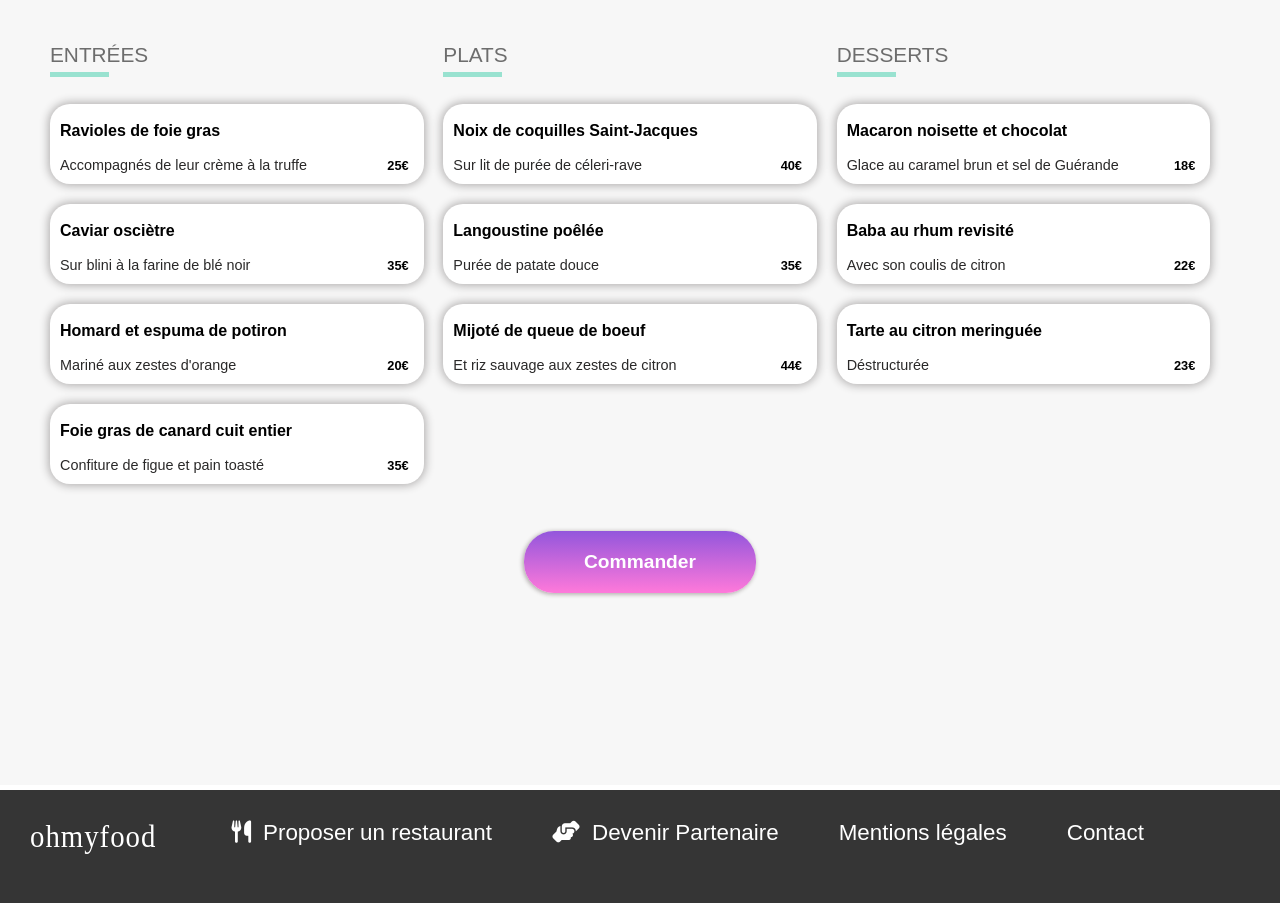
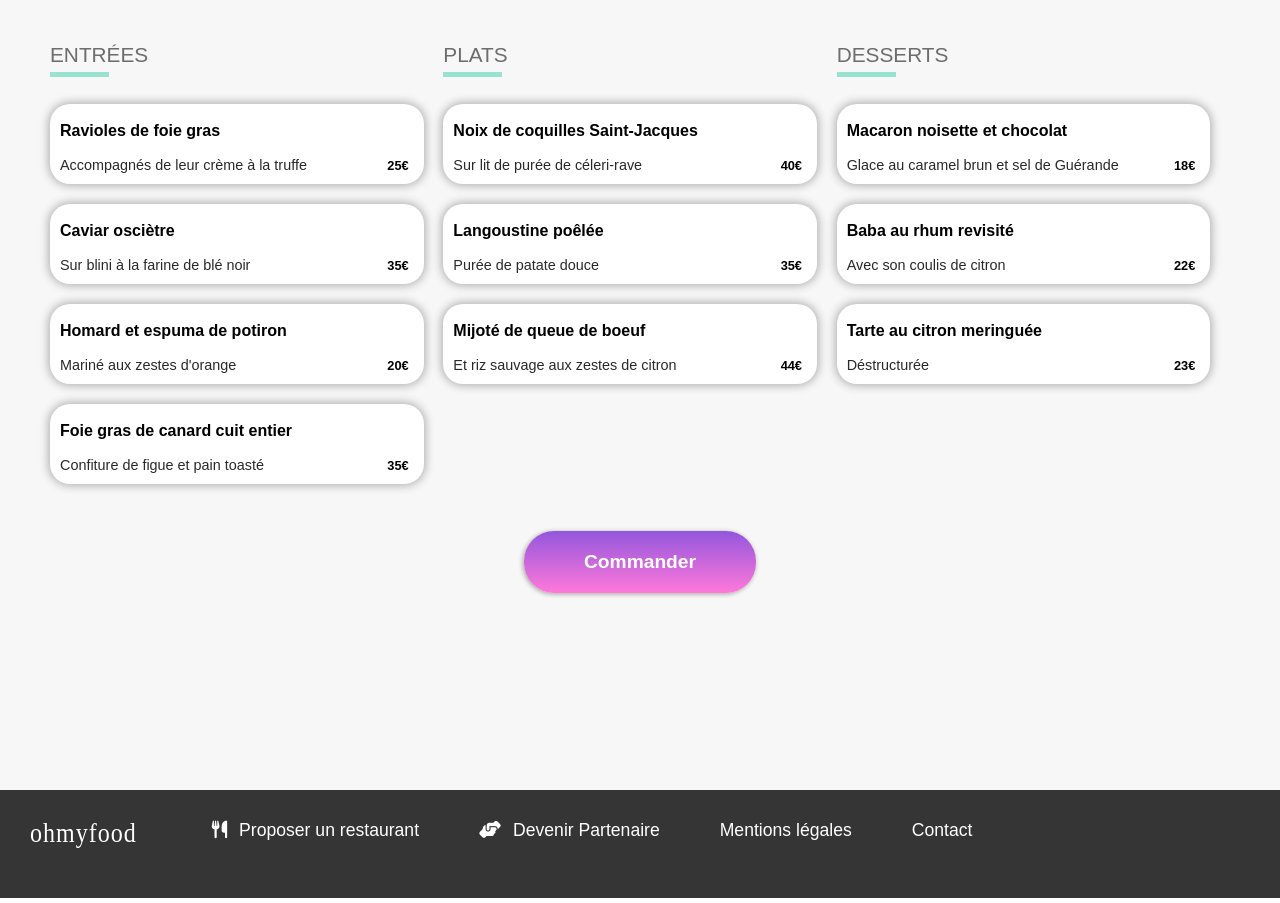
Before and after one commit to cocoaster/ohmyfood.github.io, a website: page La-note-enchantée.html in a window 1280 px wide. Shown: the part 615-1518 px from the top of the page. Drawn offline with nearby package versions, Linux system fonts and the light colour scheme; a web font is replaced by a local one.

Commit message:
ajustements suite

```diff
--- a/sass/layouts/_footer.scss
+++ b/sass/layouts/_footer.scss
@@ -61,6 +61,12 @@ footer {
   }
 }
 
+@include media-breapoint-up("lg1") {
+  footer{
+    padding-top: 5opx;
+  }
+}
+
 @include media-breapoint-up("xl") {
   footer {
     z-index: 2;
@@ -74,7 +80,7 @@ footer {
   }
 
   #footertitle {
-    font-size: 1.8em;
+    font-size: 1.5em;
     margin-left: 30px;
   }
 
@@ -82,7 +88,7 @@ footer {
     display: flex;
   }
   .footer__txt {
-    font-size: 1.4em;
+    font-size: 1.1em;
     margin-left: 45px;
   }
 }
--- a/sass/layouts/_header.scss
+++ b/sass/layouts/_header.scss
@@ -122,9 +122,20 @@ figure {
   margin-top: 10px;
 }
 
+@include media-breapoint-up("ml") {
+  .arrow {
+    top: 20px;
+    font-size: 1.8rem;
+  }
+}
+
 @include media-breapoint-up("ml1"){
   header{
     height: 83px;
+  }
+  .arrow {
+    top: 20px;
+    font-size: 1.8rem;
   }
 }
 
@@ -135,15 +146,19 @@ figure {
   .header__container {
     margin-top: 17px;
   }
-}
-.arrow {
-  bottom: 12px;
-  font-size: 1.2rem;
+  .arrow {
+  top: 20px;
+  font-size: 1.8rem;
+  }
 }
 
 @include media-breapoint-up("mll1"){
   header{
     height: 110px;
+  }
+  .arrow{
+    font-size: 2.2em;
+    top: 23px;
   }
 }
 
@@ -161,18 +176,25 @@ figure {
   .arrow {
     font-size: 45px;
     margin-bottom: -37px;
+    top: 22px;
   }
 }
 
 @include media-breapoint-up("lg") {
   header {
-    height: 140px;
+    height: 145px;
+  }
+  .arrow{
+    top: 22px;
   }
 }
 
 @include media-breapoint-up("lg1") {
   header {
     height: 160px;
+  }
+  .arrow{
+    top: 36px;
   }
 }
 //version desktop
--- a/sass/modules/_hearticon.scss
+++ b/sass/modules/_hearticon.scss
@@ -120,6 +120,39 @@ bottom: 45px;
   }
 }
 
+@include media-breapoint-up("ml") {
+  .heartscontainer1bis{
+    top: 39px;
+    transform: scale(0.9);
+   }
+}
+
+@include media-breapoint-up("ml1") {
+  .heartscontainer1bis{
+   top: 49px;
+   transform: scale(0.9);
+  }
+}
+
+@include media-breapoint-up("mll1") {
+  .heartscontainer1bis{
+    transform: scale(1);
+    top: 49px;
+  }
+}
+
+@include media-breapoint-up("md") {
+  .heartscontainer1bis{
+    transform: scale(1.1);
+    top: 55px;
+  }
+}
+
+@include media-breapoint-up("lg") {
+  .heartscontainer1bis{
+    top: 55px;
+  }
+}
 @include media-breapoint-up("lg1") {
   .heartscontainer1bis{
   transform: scale(1.1);
@@ -129,7 +162,7 @@ bottom: 45px;
 @include media-breapoint-up("xl") {
   .heartscontainer1bis {
     position: absolute;
-    top: 42px;
+    top: 46px;
     right: 90px;
     transform: scale(1.2);
   }
--- a/sass/pages/restaurants/_menus.scss
+++ b/sass/pages/restaurants/_menus.scss
@@ -298,12 +298,21 @@
   }
 }
 
+@include media-breapoint-up("ml1") {
+  .restaurantname{
+    font-size: 2em;
+  }
+}
+
 @include media-breapoint-up("md") {
   .menus {
     height: 1339px;
   }
   .menus2{
     height: 1454px;
+  }
+  .restaurantname{
+    font-size: 2.4em ;
   }
   .starter {
     font-family: $font2;
@@ -326,12 +335,21 @@
   }
 }
 
+@include media-breapoint-up("lg"){
+  .menus2{
+    height: 1450px;
+  }
+  .restaurantname {
+    font-size: 2.5rem;
+  }
+}
+
 @include media-breapoint-up("lg1") {
   .menus{
     height: 1343px;
   }
   .menus2{
-    height: 1434px;
+    height: 1450px;
   }
 }
 
@@ -340,7 +358,7 @@
     height: 837px;
   }
   .menus2 {
-    height: 901px;
+    height: 909px;
   }
   .firstcontainermenu {
     top: -100px;
@@ -435,6 +453,15 @@
   }
 }
 
+@include media-breapoint-up("xxxl"){
+  .menus{
+    height: 844px;
+  }
+  .menus2{
+    height: 906px;
+  }
+}
+
 @include media-breapoint-up("xxxxl") {
   .menus{
     height: 800px;
```
Also changed, not shown: css/styles.css, 1 other file.
